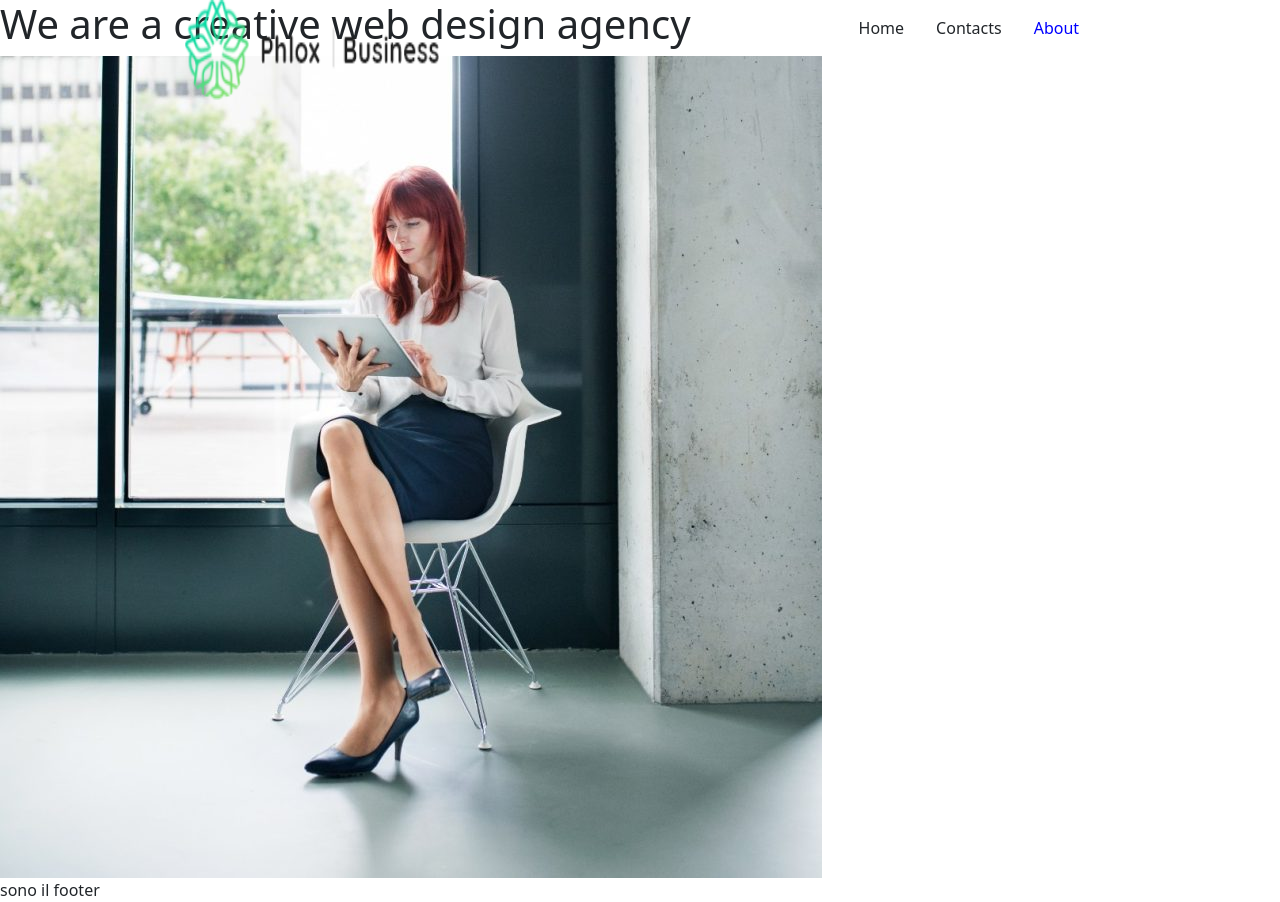
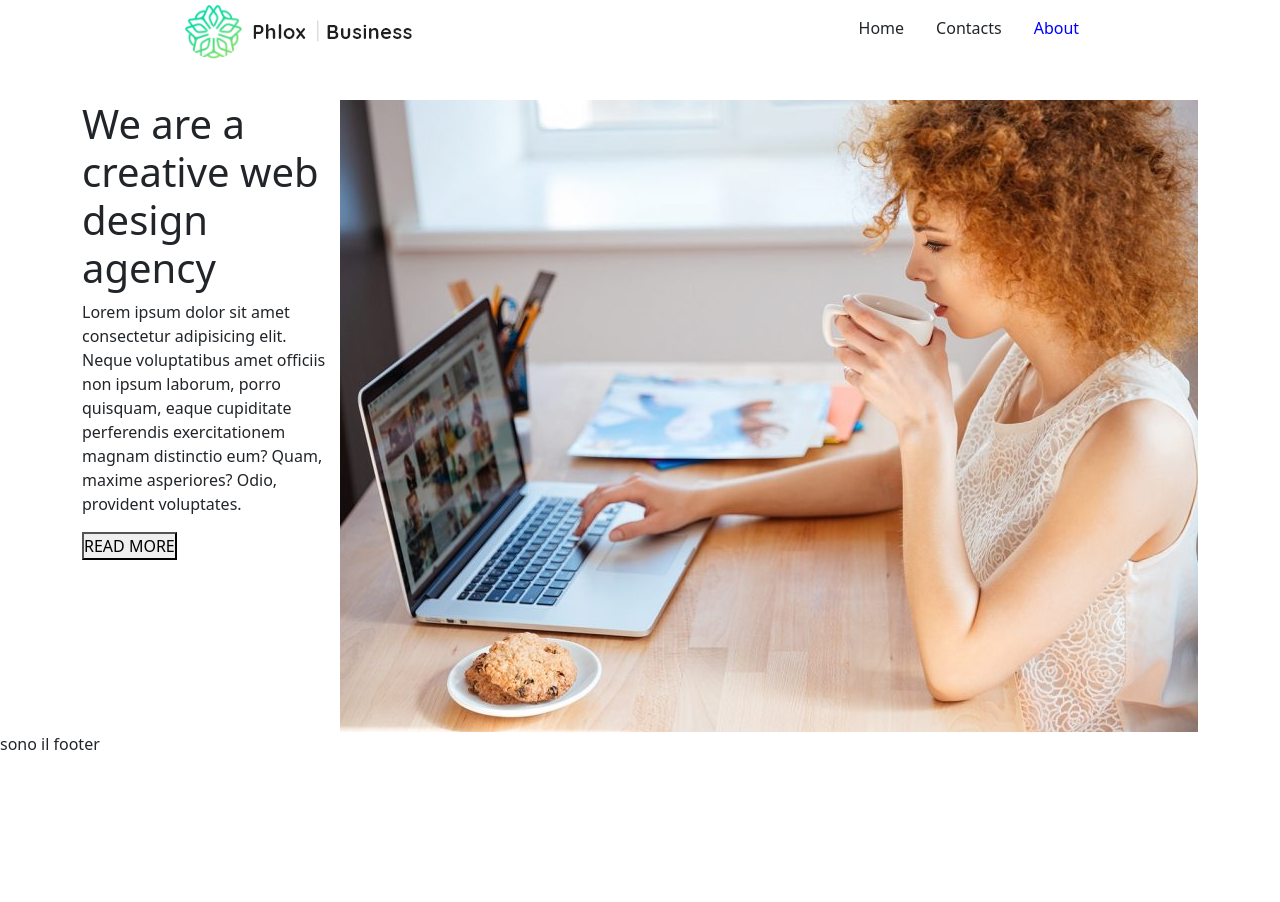
Before and after one commit to eugeniomalavasi/proj-html-vuejs, a Vue app: page /about in a window 1280 px wide. After the commit the page ends 800 px from the top, so only its background shows below. Built offline with nearby package versions, Linux system fonts and the light colour scheme.

Commit message:
feat: about first section done

```diff
--- a/src/App.vue
+++ b/src/App.vue
@@ -18,9 +18,13 @@ export default {
 <template>
   <AppHeader />
 
-  <router-view></router-view>
+  <router-view class="main"></router-view>
 
   <AppFooter />
 </template>
 
-<style lang="scss"></style>
+<style lang="scss">
+.main {
+  padding-top: 100px;
+}
+</style>
--- /dev/null
+++ b/src/components/AppButton.vue
@@ -0,0 +1,11 @@
+<script>
+export default {
+
+}
+</script>
+
+<template>
+    <button>READ MORE</button>
+</template>
+
+<style lang="scss" scope></style>
--- a/src/components/AppHeader.vue
+++ b/src/components/AppHeader.vue
@@ -25,7 +25,9 @@ export default {
 
     <section class="header-menu">
         <!-- LOGO -->
-        <img src="../assets/img/logo.png" alt="business logo">
+        <div class="img-container">
+            <img src="../assets/img/logo.png" alt="business logo">
+        </div>
         <!-- MENU LIST ITEM -->
         <ul>
             <li v-for="item in menu">
@@ -44,8 +46,9 @@ export default {
     width: 100%;
     z-index: 2;
 
-    img {
+    .img-container {
         width: 20%;
+        line-height: 60px;
     }
 
     ul {
--- a/src/pages/About.vue
+++ b/src/pages/About.vue
@@ -1,13 +1,22 @@
 <script>
+import AppButton from '../components/AppButton.vue'
 export default {
-
+    components: {
+        AppButton
+    }
 }
 </script>
 
 <template>
-    <div class="two-column">
-        <h1>We are a creative <span class="main-color">web design agency</span></h1>
-        <img src="../assets/img/redHeadWomen-on-white-chair.jpg" alt="">
+    <div class="container">
+        <div class="two-column d-flex">
+            <div class="left-content">
+                <h1>We are a creative <span class="main-color">web design agency</span></h1>
+                <p>Lorem ipsum dolor sit amet consectetur adipisicing elit. Neque voluptatibus amet officiis non ipsum laborum, porro quisquam, eaque cupiditate perferendis exercitationem magnam distinctio eum? Quam, maxime asperiores? Odio, provident voluptates.</p>
+                <AppButton />
+            </div>
+            <img src="../assets/img/about-img/woman-hero.jpg" alt="">
+        </div>
     </div>
 </template>
 
--- a/src/pages/HomePage.vue
+++ b/src/pages/HomePage.vue
@@ -37,7 +37,6 @@ export default {
 
         <!-- stylish! section 2 -->
         <div>
-
         </div>
 
         <!-- mission section 3 -->
```
